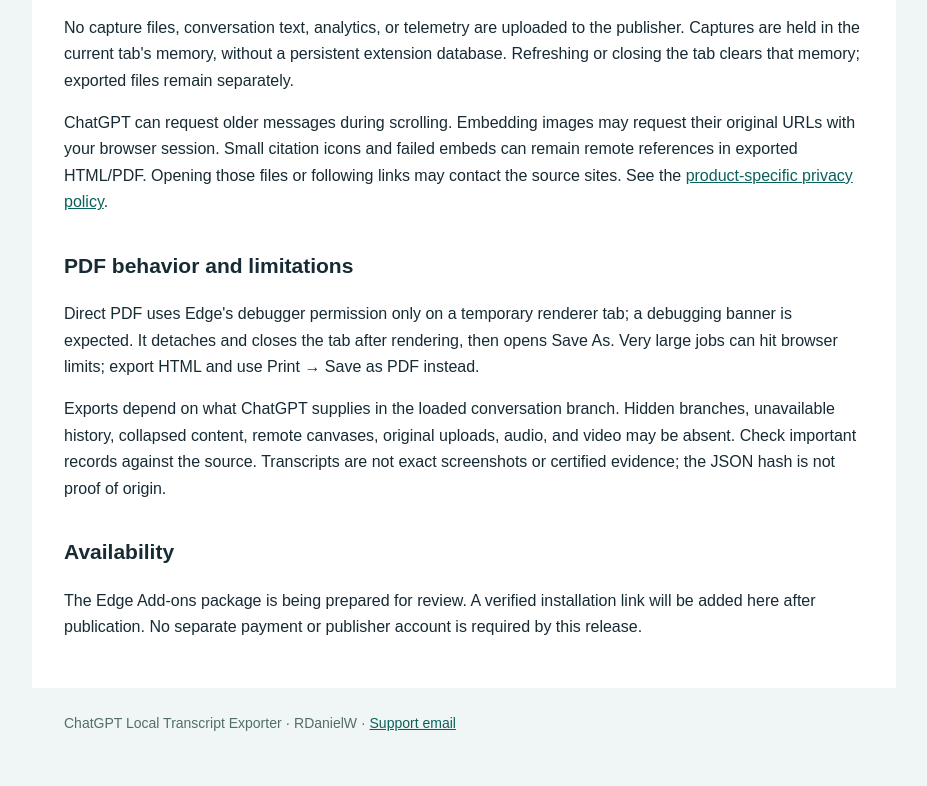
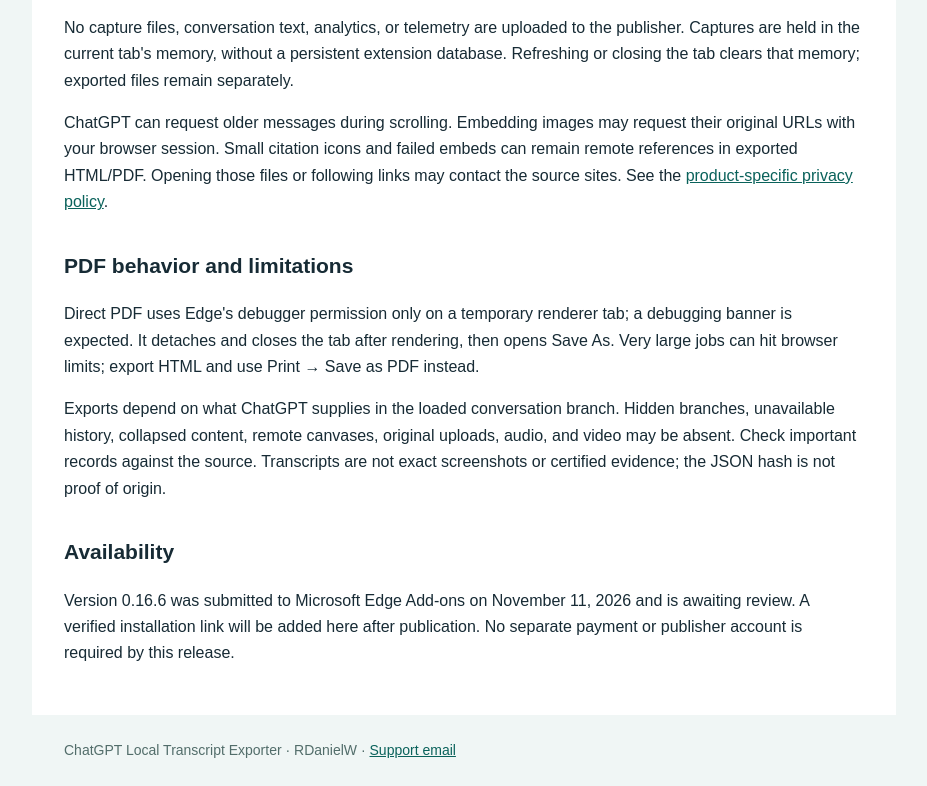
Before and after one commit to rdwillette/local-page-exporter-site, a plain HTML site: page transcript/index.html in a window 1280 px wide. Shown: the part 731-1517 px from the top of the page, without its empty margins (176-1103 px from the left). Before the commit the page ends 1490 px from the top, so only its background shows below. Drawn offline with Linux system fonts and the light colour scheme.

Commit message:
Record transcript exporter submission for Edge review

```diff
--- a/transcript/index.html
+++ b/transcript/index.html
@@ -4,5 +4,5 @@
 <h2>Capture controls</h2><p>Open a conversation, select Export Chat, and choose Scan Full Chat. Keep the tab active while the scanner scrolls toward both boundaries. There is no fixed 100-message cap. Capture Visible collects loaded messages, not just viewport pixels. Recapture after changing the response-image or reference checkboxes.</p>
 <h2>Local processing and network requests</h2><p>No capture files, conversation text, analytics, or telemetry are uploaded to the publisher. Captures are held in the current tab's memory, without a persistent extension database. Refreshing or closing the tab clears that memory; exported files remain separately.</p><p>ChatGPT can request older messages during scrolling. Embedding images may request their original URLs with your browser session. Small citation icons and failed embeds can remain remote references in exported HTML/PDF. Opening those files or following links may contact the source sites. See the <a href="privacy.html">product-specific privacy policy</a>.</p>
 <h2>PDF behavior and limitations</h2><p>Direct PDF uses Edge's debugger permission only on a temporary renderer tab; a debugging banner is expected. It detaches and closes the tab after rendering, then opens Save As. Very large jobs can hit browser limits; export HTML and use Print → Save as PDF instead.</p><p>Exports depend on what ChatGPT supplies in the loaded conversation branch. Hidden branches, unavailable history, collapsed content, remote canvases, original uploads, audio, and video may be absent. Check important records against the source. Transcripts are not exact screenshots or certified evidence; the JSON hash is not proof of origin.</p>
-<h2>Availability</h2><p>The Edge Add-ons package is being prepared for review. A verified installation link will be added here after publication. No separate payment or publisher account is required by this release.</p>
+<h2>Availability</h2><p>Version 0.16.6 was submitted to Microsoft Edge Add-ons on November 11, 2026 and is awaiting review. A verified installation link will be added here after publication. No separate payment or publisher account is required by this release.</p>
 </main><footer>ChatGPT Local Transcript Exporter · RDanielW · <a href="mailto:rdanielwapps2026@outlook.com">Support email</a></footer></body></html>
```
